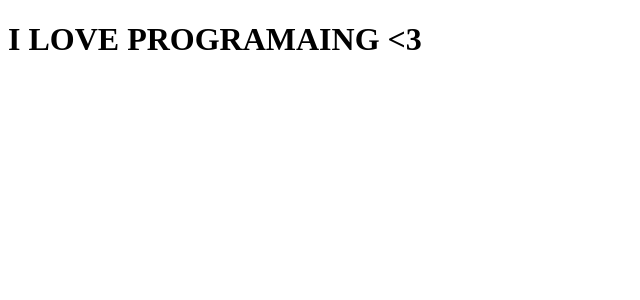
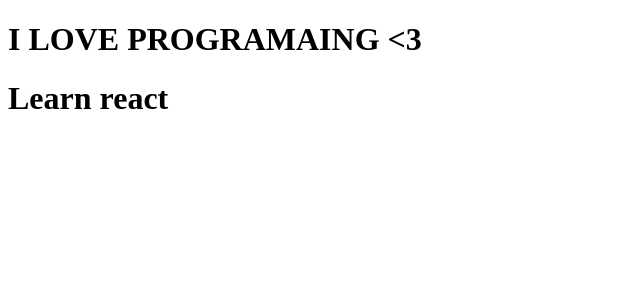
Before and after one commit to JSc0101/crud-react-typescript, a React (Vite) app: page / in a window 1280 px wide. Shown: the top 300 px of the page, without its empty margins (0-640 px from the left). Built offline with nearby package versions, Linux system fonts and the light colour scheme.

Commit message:
Se crean los componentes y las interfaces

```diff
--- a/src/App.tsx
+++ b/src/App.tsx
@@ -1,8 +1,24 @@
 import { Props } from "./interfaces/props";
+import { tasks } from "./interfaces/task";
+import { useState } from "react";
+
 export default function App({ title }: Props) {
+  const [task, setTask] = useState<tasks[]>([
+    {
+      id: 1,
+      title: "Learn react",
+      description: "lear reacr",
+      completed: true,
+    },
+  ]);
   return (
     <div>
       <h1>{title.toUpperCase()}</h1>
+      <div>
+      {task.map((task) => {
+          return <h1>{task.title}</h1>
+        })}
+      </div>
     </div>
   );
 }
--- /dev/null
+++ b/src/interfaces/task.tsx
@@ -0,0 +1,6 @@
+export interface tasks {
+    id: number,
+    title: string,
+    description: string,
+    completed: boolean
+}
```
Also changed, not shown: src/components/Card.tsx (added, +7 -0 lines), src/components/Form.tsx (added, +10 -0 lines), src/components/List.tsx (added, +7 -0 lines).
